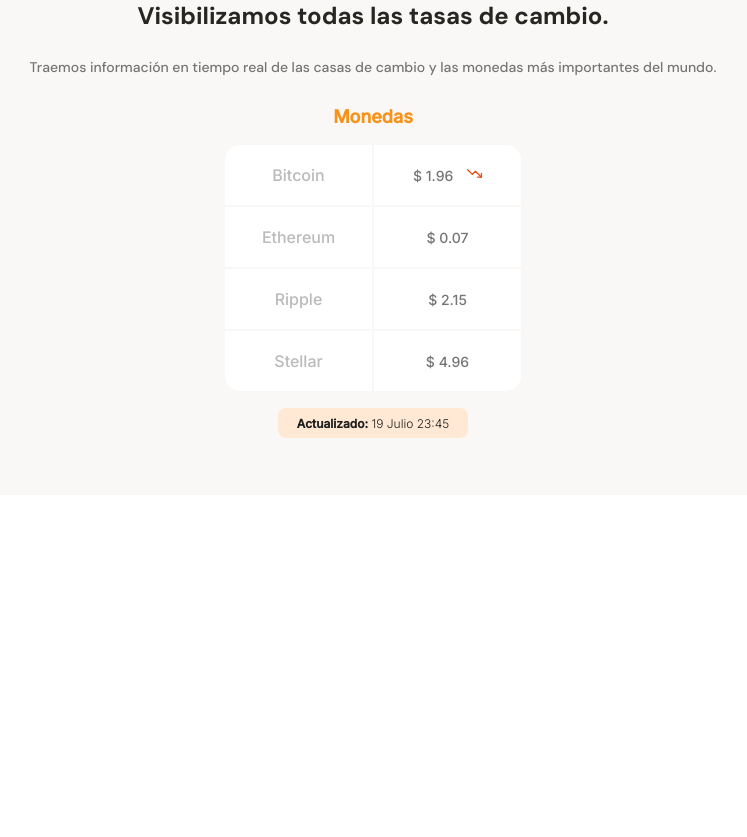
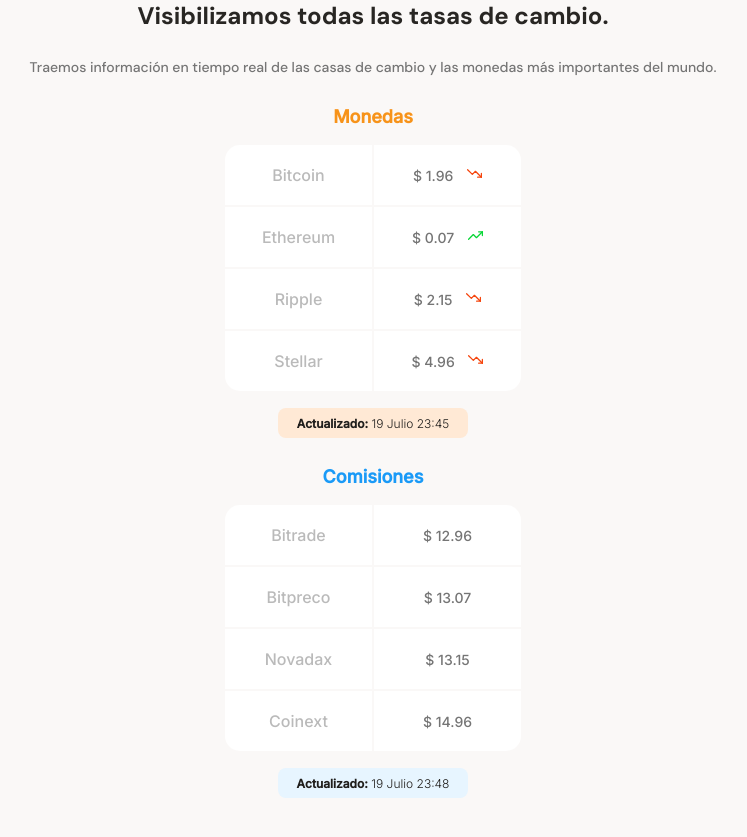
Before and after one commit to MariaFerBR/mobile-first-course-platzi, a plain HTML site: page index.html in a window 1280 px wide. Shown: the part 661-1498 px from the top of the page, without its empty margins (267-1014 px from the left). Before the commit the page ends 1156 px from the top, so only its background shows below. Drawn offline with Linux system fonts and the light colour scheme.

Commit message:
Reuse styles for second table

```diff
--- a/index.html
+++ b/index.html
@@ -37,9 +37,9 @@
         </div>
 
         <section class="main-tables-container">
-          <div class="main-currency-table">
-            <p class="currency-table--title">Monedas</p>
-            <div class="currency-table--container">
+          <div class="main-table">
+            <p class="table--title currency-title">Monedas</p>
+            <div class="table--container">
               <table>
                 <tr>
                   <td class="table__top-left">Bitcoin</td>
@@ -49,20 +49,49 @@
                 </tr>
                 <tr>
                   <td>Ethereum</td>
-                  <td class="table__right">$ 0.07</td>
+                  <td class="table__right">$ 0.07 <span class="up"></span></td>
                 </tr>
                 <tr>
                   <td>Ripple</td>
-                  <td class="table__right">$ 2.15</td>
+                  <td class="table__right">$ 2.15 <span></span></td>
                 </tr>
                 <tr>
                   <td class="table__bottom-left">Stellar</td>
-                  <td class="table__bottom-right table__right">$ 4.96</td>
+                  <td class="table__bottom-right table__right">
+                    $ 4.96 <span></span>
+                  </td>
                 </tr>
               </table>
             </div>
-            <div class="currency-table--date">
+            <div class="table--date currency-table--date">
               <p><b>Actualizado:</b> 19 Julio 23:45</p>
+            </div>
+          </div>
+
+          <div class="main-table">
+            <p class="table--title commissions-title">Comisiones</p>
+            <div class="table--container">
+              <table>
+                <tr>
+                  <td class="table__top-left">Bitrade</td>
+                  <td class="table__top-right table__right">$ 12.96</td>
+                </tr>
+                <tr>
+                  <td>Bitpreco</td>
+                  <td class="table__right">$ 13.07</td>
+                </tr>
+                <tr>
+                  <td>Novadax</td>
+                  <td class="table__right">$ 13.15</td>
+                </tr>
+                <tr>
+                  <td class="table__bottom-left">Coinext</td>
+                  <td class="table__bottom-right table__right">$ 14.96</td>
+                </tr>
+              </table>
+            </div>
+            <div class="table--date commissions-table--date">
+              <p><b>Actualizado:</b> 19 Julio 23:48</p>
             </div>
           </div>
         </section>
--- a/styles.css
+++ b/styles.css
@@ -154,7 +154,7 @@
 }
 
 /* MAIN TABLE STYLE */
-.main-currency-table {
+.main-table {
     width: 70%;
     min-width: 235px;
     max-width: 500px;
@@ -163,15 +163,22 @@
     font-family: "Inter", sans-serif;
 }
 
-.main-currency-table .currency-table--title {
+.main-table .table--title {
     margin-bottom: 15px;
     font-size: 1.8rem;
     font-weight: bold;
     line-height: 2.3rem;
+}
+
+.main-table .currency-title {
     color: var(--bitcoin-orange);
 }
 
-.main-currency-table .currency-table--container {
+.main-table .commissions-title {
+    color: var(--secondary-blue);
+}
+
+.main-table .table--container {
     width: 90%;
     min-width: 230px;
     max-width: 300px;
@@ -179,12 +186,12 @@
     margin: 0 auto;
 }
 
-.currency-table--container table {
+.table--container table {
     width: 100%;
     height: 100%;
 }
 
-.currency-table--container td {
+.table--container td {
     width: 50%;
     font-size: 1.6rem;
     font-weight: 500;
@@ -193,30 +200,30 @@
     background-color: var(--just-white);
 }
 
-.currency-table--container .table__top-left {
+.table--container .table__top-left {
     border-radius: 15px 0 0 0;
 }
 
-.currency-table--container .table__top-right {
+.table--container .table__top-right {
     border-radius: 0 15px 0 0;
 }
 
-.currency-table--container .table__bottom-left {
+.table--container .table__bottom-left {
     border-radius: 0 0 0 15px;
 }
 
-.currency-table--container .table__bottom-right {
+.table--container .table__bottom-right {
     border-radius: 0 0 15px 0;
 }
 
-.currency-table--container .table__right {
+.table--container .table__right {
     font-size: 1.4rem;
     font-weight: normal;
     line-height: 1.7rem;
     color: #757575;
 }
 
-.currency-table--container span {
+.table--container span {
     display: inline-block;
     width: 15px;
     height: 15px;
@@ -227,17 +234,28 @@
     background-repeat: no-repeat;
 }
 
-.currency-table--date {
+.table--container span.up {
+    background-image: url("./assets/icons/trending-up.svg");
+}
+
+.table--date {
     width: 190px;
     height: 30px;
     margin: 0 auto;
     margin-top: 15px;
     padding: 8px;
-    background-color: var(--soft-orange);
     border-radius: 8px;
 }
 
-.currency-table--date p {
+.currency-table--date {
+    background-color: var(--soft-orange);
+}
+
+.commissions-table--date {
+    background-color: var(--soft-blue);
+}
+
+.table--date p {
     font-size: 1.2rem;
     line-height: 1.5rem;
     color: var(--warm-black);
```
